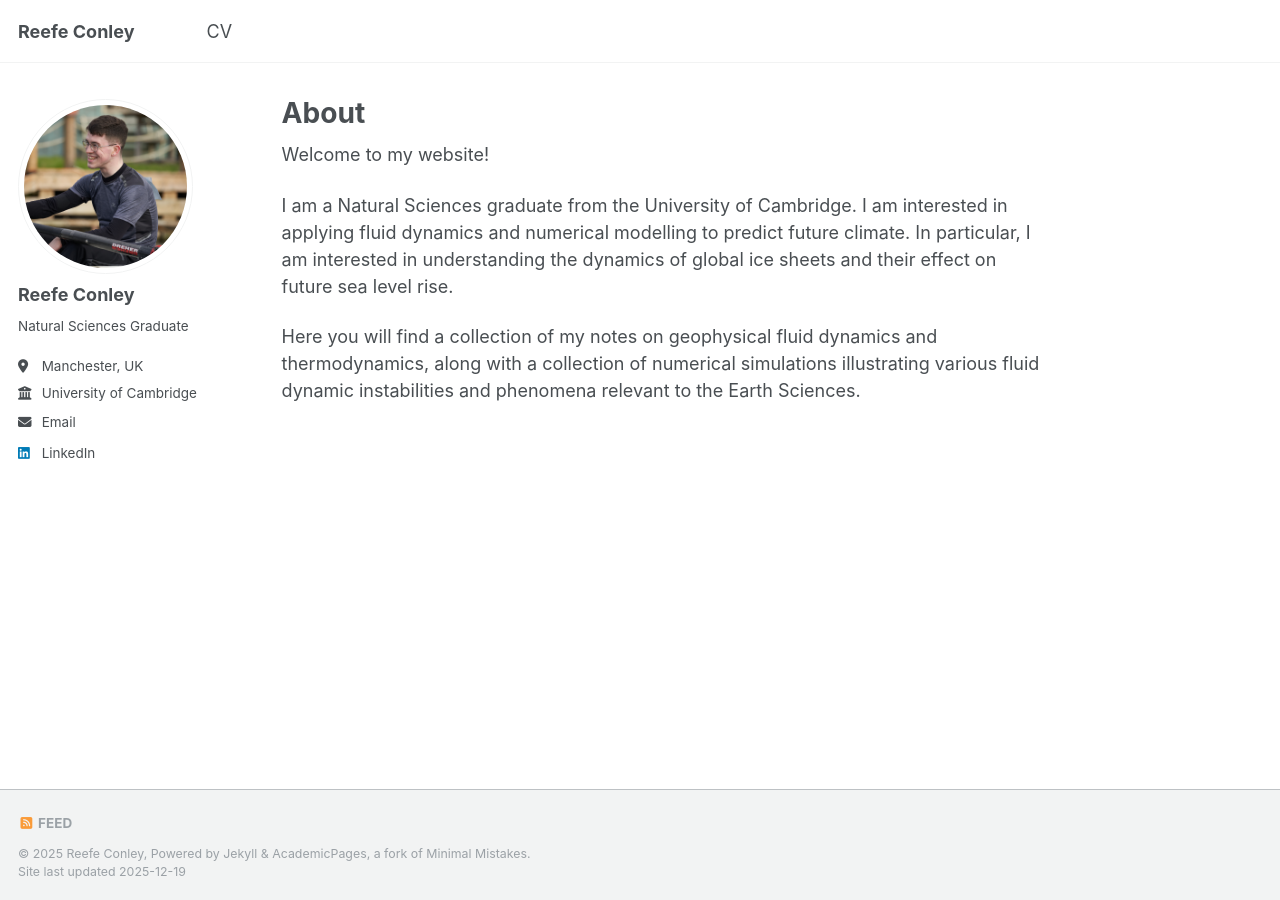
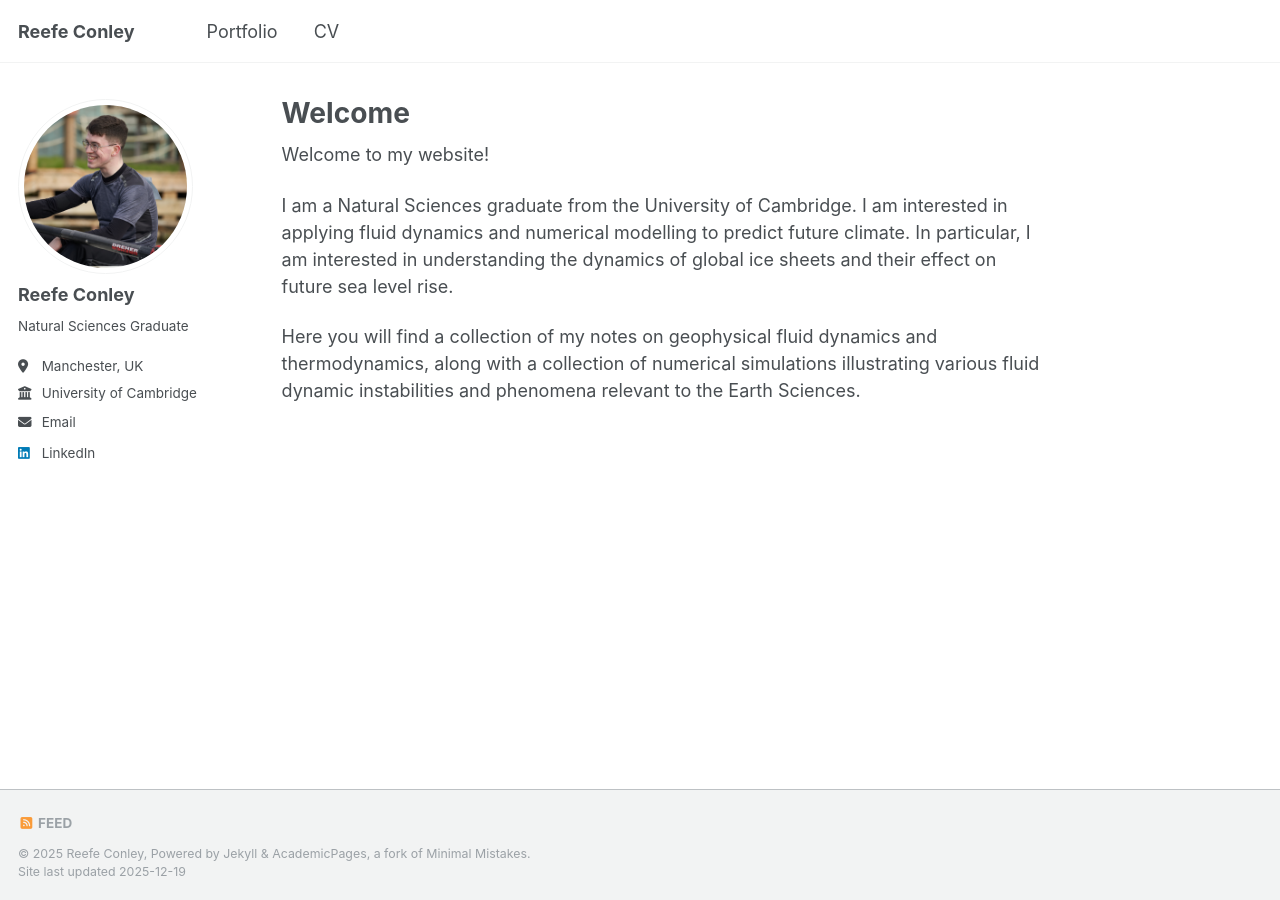
Before and after one commit to reefeconley/reefeconley.github.io, a Jekyll site: the page built from _pages/about.md, in a window 1280 px wide. Built offline with Jekyll 4.4.1, drawn with Linux system fonts in a browser that asks for light colours; a script that is not in the unit is left out.

Commit message:
adding portfolio

```diff
--- a/_data/navigation.yml
+++ b/_data/navigation.yml
@@ -17,8 +17,8 @@ main:
   # - title: "Teaching"
   #   url: /teaching/
 
-  # - title: "Portfolio"
-  #   url: /portfolio/
+  - title: "Portfolio"
+    url: /portfolio/
 
   # - title: "Blog Posts"
   #   url: /year-archive/
--- a/_pages/about.md
+++ b/_pages/about.md
@@ -1,6 +1,6 @@
 ---
 permalink: /
-title: "About"
+title: "Welcome"
 author_profile: true
 redirect_from:
   - /about/
```
Also changed, not shown: 1 other file.
